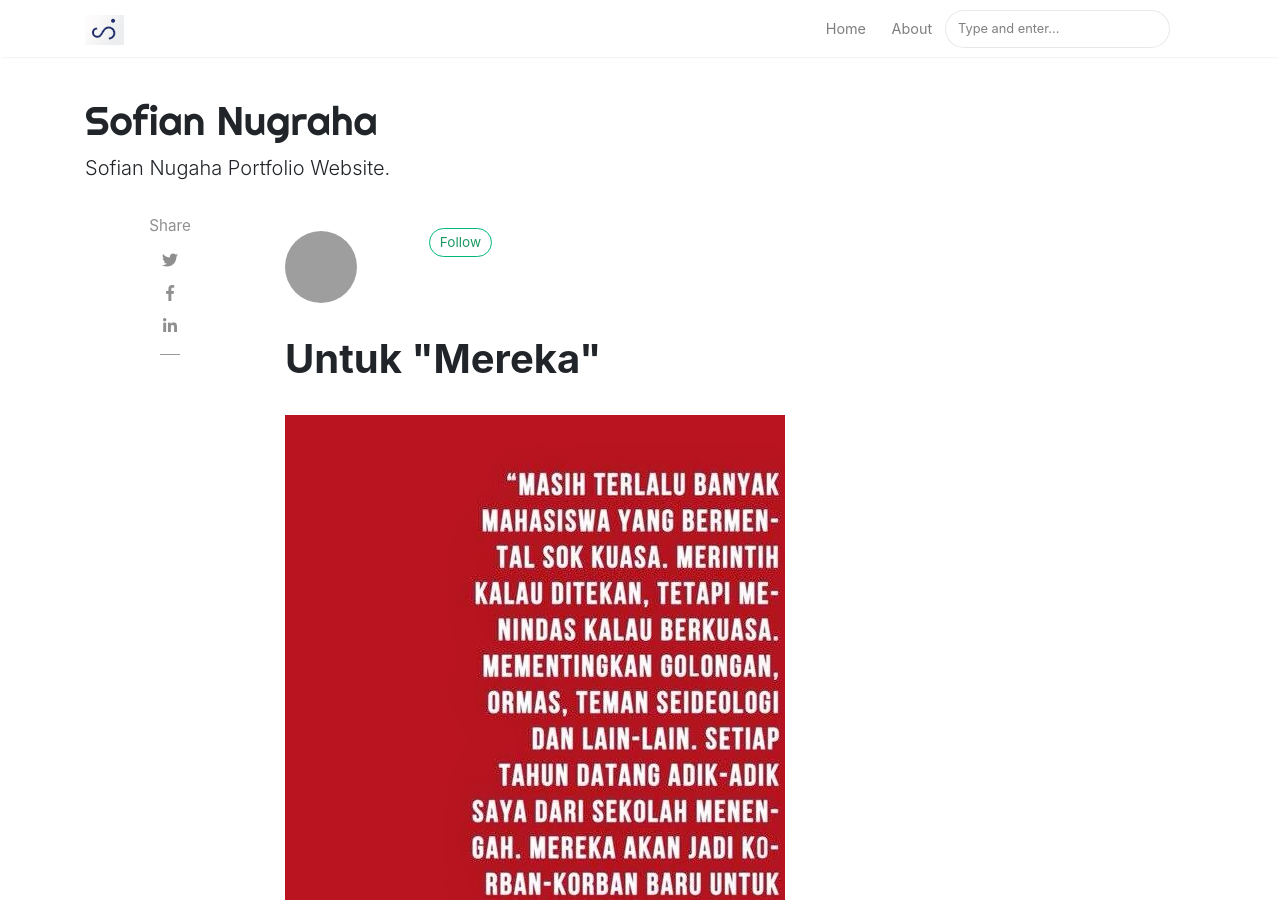
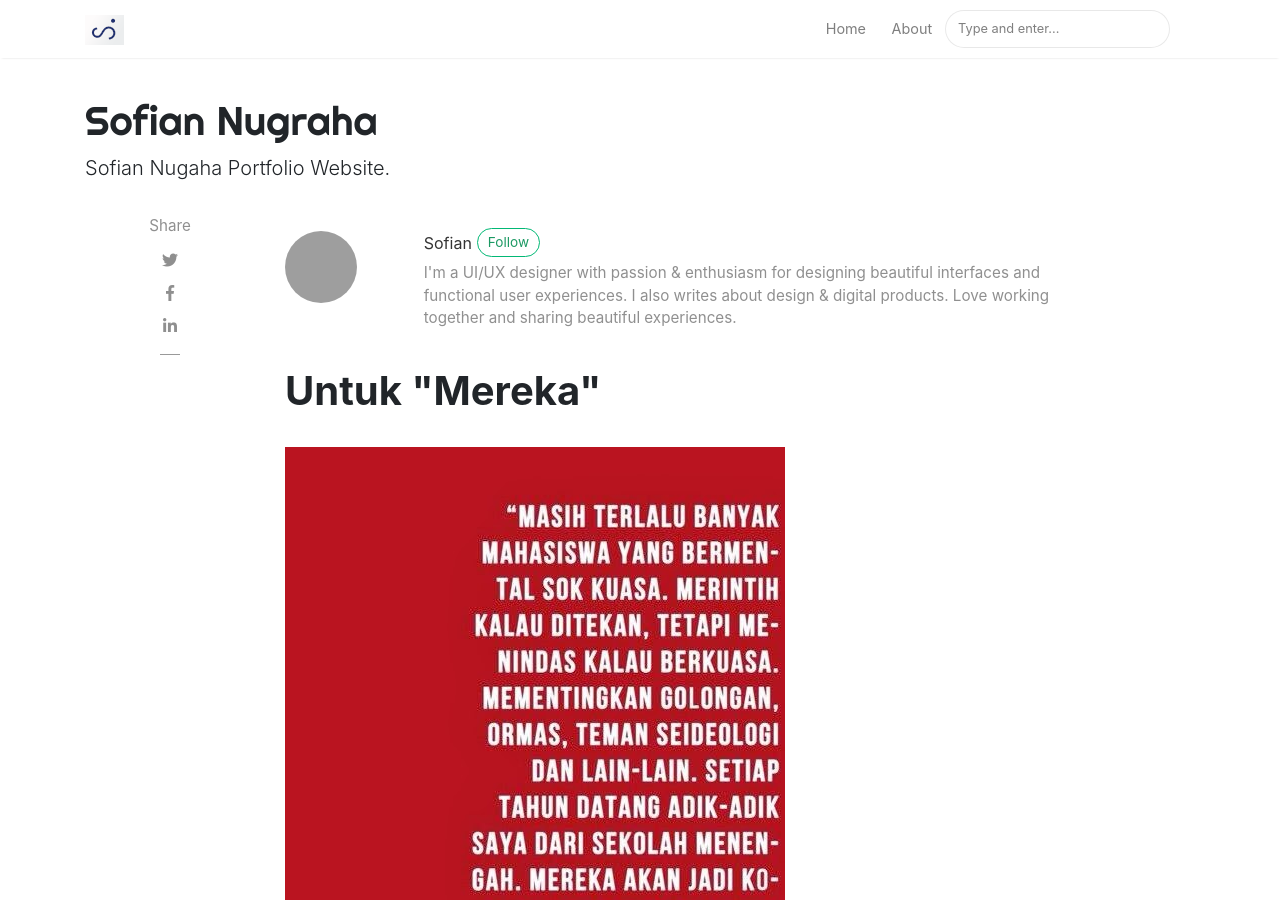
Before and after one commit to sofiangrh/sofiangrh.github.io, a Jekyll site: the page built from _posts/2015-09-02-untuk-mereka.md, in a window 1280 px wide and 900 px high. Built offline with Jekyll 4.4.1, drawn with Linux system fonts in a browser that asks for light colours; nearby versions of some CDN libraries; comment, search, counter and statistics services are not loaded; grey boxes are pictures that could not be loaded.

Commit message:
Update _config.yml

```diff
--- a/_config.yml
+++ b/_config.yml
@@ -13,14 +13,14 @@ permalink: /:title/
 
 # Authors
 authors:
-  sal:
+  Sofian:
     name: Sofian
     display_name: Sofian
     gravatar: e56154546cf4be74e393c62d1ae9f9d4
     email: id.sofiangrh@gmail.com
     web: https://sofiangrh.github.io
     twitter: https://twitter.com/sofiangrh
-    description: "Sofian Nugaha Portfolio Website."
+    description: "I'm a UI/UX designer with passion & enthusiasm for designing beautiful interfaces and functional user experiences. I also writes about design & digital products. Love working together and sharing beautiful experiences."
 
 # Plugins
 plugins:
```
